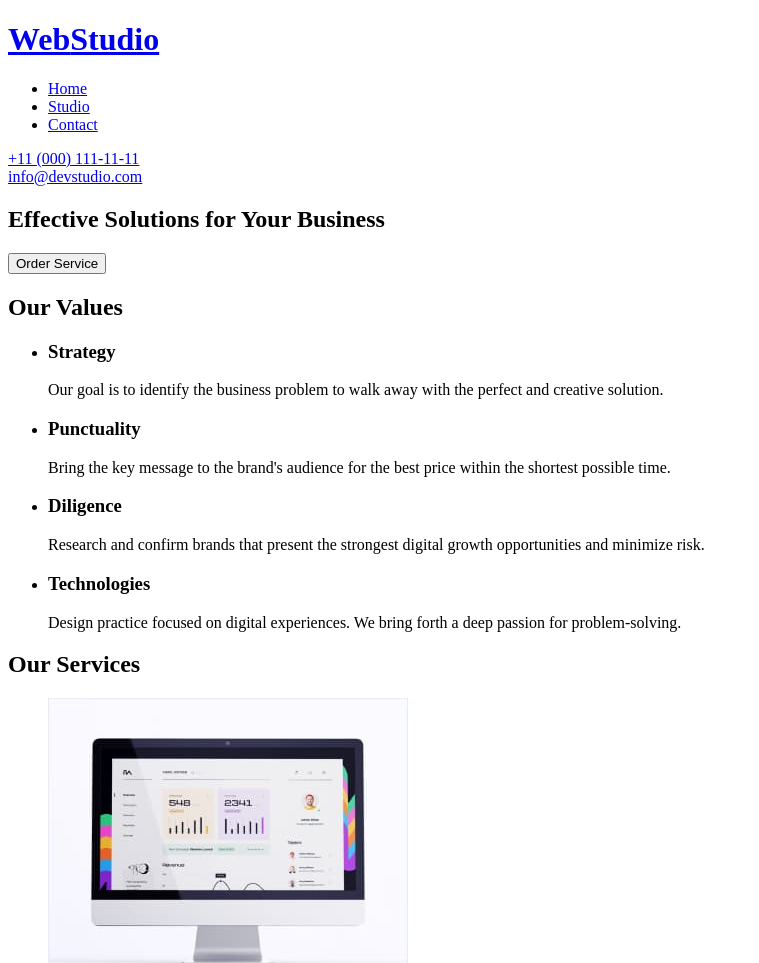
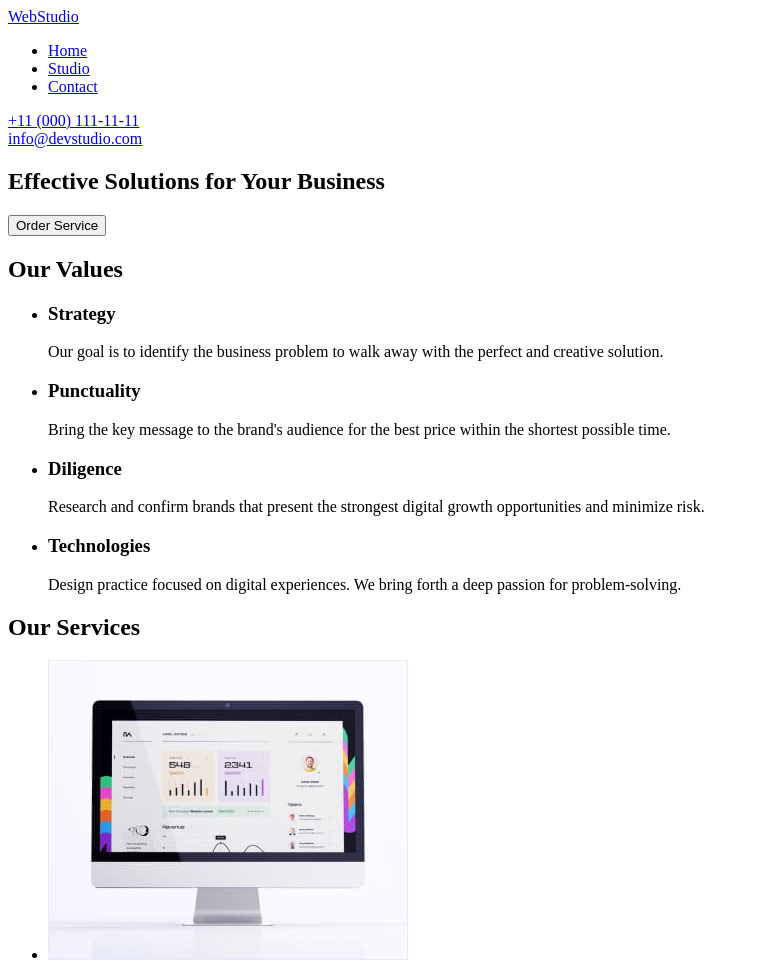
Before and after one commit to cheedars/goit-markup-hw-01, a plain HTML site: page index.html in a window 1280 px wide. Shown: the top 963 px of the page, without its empty margins (0-759 px from the left). Drawn offline with Linux system fonts and the light colour scheme.

Commit message:
Update index.html
h1 tag updates

```diff
--- a/index.html
+++ b/index.html
@@ -9,7 +9,9 @@
   <body>
     <header>
       <div class="top-bar">
-        <h1><a href="/index.html" title="WebStudio"><span>Web</span>Studio</a></h1>
+        <div class="logo">
+          <a href="/index.html" title="WebStudio"><span>Web</span>Studio</a>
+        </div>
         <nav class="main-menu">
           <ul>
             <li><a href="#">Home</a></li>
@@ -28,7 +30,7 @@
 
     <section class="banner-section">
       <div class="banner">
-        <h2>Effective Solutions for Your Business</h2>
+        <h1>Effective Solutions for Your Business</h1>
         <button type="button">Order Service</button>
       </div>
     </section>
@@ -115,7 +117,7 @@
     <footer>
       <div class="footer-container">
         <div class="widget">
-          <h2><a href="/index.html"><span>Web</span>Studio</a></h2>
+          <div class="logo"><a href="/index.html"><span>Web</span>Studio</a></div>
           <p>Increase the flow of customers and sales for your business with digital marketing & growth solutions.</p>
         </div>
       </div>
```
